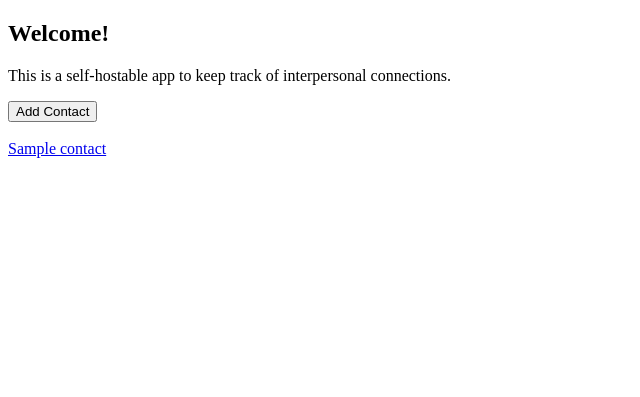
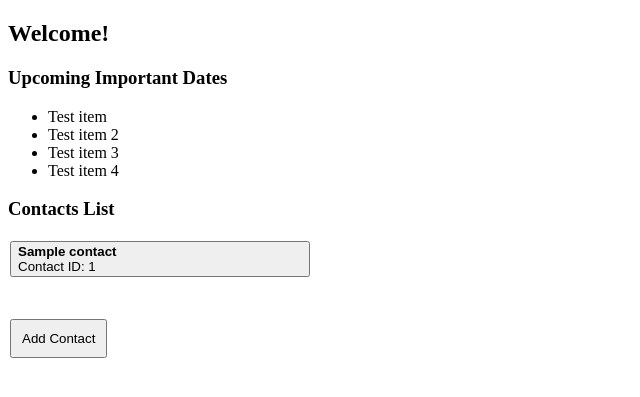
Before and after one commit to Seth-Rothschild/contacts_info, a Django app: page / in a window 1280 px wide. Shown: the top 397 px of the page, without its empty margins (0-640 px from the left). Run offline with Django 4.2, Linux system fonts and the light colour scheme; tables that the repository leaves empty hold one stand-in row (values such as "Sample post").

Commit message:
Clean up UI

```diff
--- a/contacts_app/templates/contacts_app/index.html
+++ b/contacts_app/templates/contacts_app/index.html
@@ -1,22 +1,51 @@
 <!DOCTYPE html>
 <html>
-  <head>
-    <meta charset="utf-8">
-    <title>Contacts Tracker</title>
-  </head>
-  <body>
+    <style>
+        button.contact {
+            text-align: left;
+            width: 300px;
+            margin: 2px;
+        }
+        button.add {
+            margin: 2px;
+            margin-top: 40px;
+            padding: 10px;
+        }
+    </style>
+    <head>
+        <meta charset="utf-8">
+        <title>Contacts Tracker</title>
+    </head>
+    <body>
     <h2> Welcome! </h2>
+    <p>
+        <h3>Upcoming Important Dates</h3>
+        <ul>
+          <li> Test item </li>
+          <li> Test item 2 </li>
+          <li> Test item 3 </li>
+          <li> Test item 4 </li>
+        </ul>
+    </p>
 
-    <p>This is a self-hostable app to keep track of interpersonal connections.</p>
-    <form action="{% url 'add_contact' %}", method="get">
-        <button>Add Contact</button>
-    </form>
+
     {% if contacts_list %}
+        <h3> Contacts List </h3>
         {% for contact in contacts_list %}
-            <br><a href="{{ contact.id }}/contact_details">{{ contact.name }}</a>
+        <form action="{% url 'contact_details' contact.id %}" method="get">
+            <button class='contact'>
+                <b>{{contact.name}}</b> <br>
+                Contact ID: {{contact.id}}
+            </button>
+        </form>
         {% endfor %}
+
     {% else %}
         <p>No contacts exist.</p>
     {% endif %}
+
+    <form action="{% url 'add_contact' %}", method="get">
+        <button class='add'>Add Contact</button>
+    </form>
   </body>
 </html>
--- a/contacts_app/templates/contacts_app/modify_event.html
+++ b/contacts_app/templates/contacts_app/modify_event.html
@@ -7,6 +7,9 @@
   </head>
   <body>
     <h2>{{formtype}} Event with {{contact.name}}</h2>
+    <form action="{% url 'contact_details' contact.id %}", method="get">
+        <input type='submit' value='<Back'>
+    </form>
     <form action="{{submit}}" method="post">
     {% csrf_token %}
         <input type="text" name="description" placeholder="description" value="{{event.description}}"><br>
@@ -14,8 +17,5 @@
         <textarea name="notes" placeholder="notes" rows=3>{{event.notes}}</textarea><br>
         <input type="submit" value="Save">
     </form>
-    <form action="{% url 'contact_details' contact.id %}", method="get">
-        <input type='submit' value='<Back'>
-    </form>
   </body>
 </html>
--- a/contacts_app/views.py
+++ b/contacts_app/views.py
@@ -11,14 +11,13 @@ from django.urls import reverse
 def index(request):
     contacts_list = Contact.objects.all()
     context = {"contacts_list": contacts_list}
-    template = loader.get_template("contacts_app/index.html")
     return render(request, "contacts_app/index.html", context)
 
 
 def contact_details(request, contact_id):
     contact = get_object_or_404(Contact, pk=contact_id)
-    events = contact.event_set.all()
-    milestones = contact.milestone_set.all()
+    events = contact.event_set.order_by('-date').all()
+    milestones = contact.milestone_set.order_by('-date').all()
     context = {"contact": contact, "events": events, "milestones": milestones}
     return render(request, "contacts_app/contact_details.html", context)
 
```
Also changed, not shown: contacts_app/templates/contacts_app/add_contact.html (deleted, +0 -22 lines), contacts_app/templates/contacts_app/contact_details.html (+26 -22 lines), contacts_app/templates/contacts_app/modify_contact.html (+10 -3 lines), contacts_app/templates/contacts_app/modify_milestone.html (+6 -6 lines).
